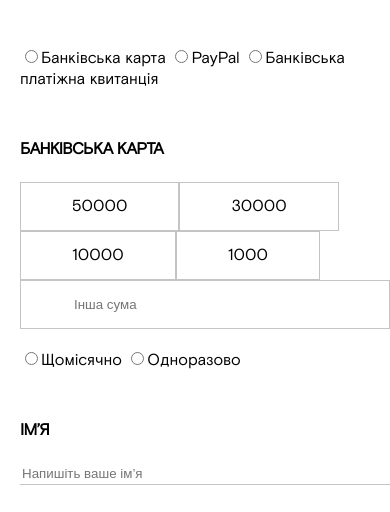
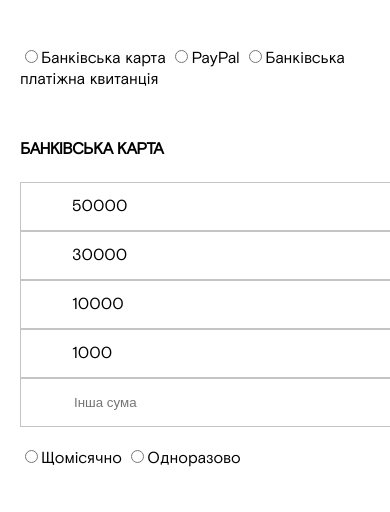
Before and after one commit to spodobets/homework8, a plain HTML site: page homework8/index.html in a window 390 px wide. Shown: the part 268-780 px from the top of the page. Drawn offline with Linux system fonts and the light colour scheme; files whose address does not match are found by name.

Commit message:
Add files via upload

```diff
--- a/homework8/styles.css
+++ b/homework8/styles.css
@@ -204,3 +204,11 @@ margin-left: 8px;
     background-color: #C4C4C4;
     margin-bottom: 30px;
 }
+
+
+
+ @media screen and (max-width: 700px) {
+    .amount_pos {
+        display: grid;
+    }
+ }
```
